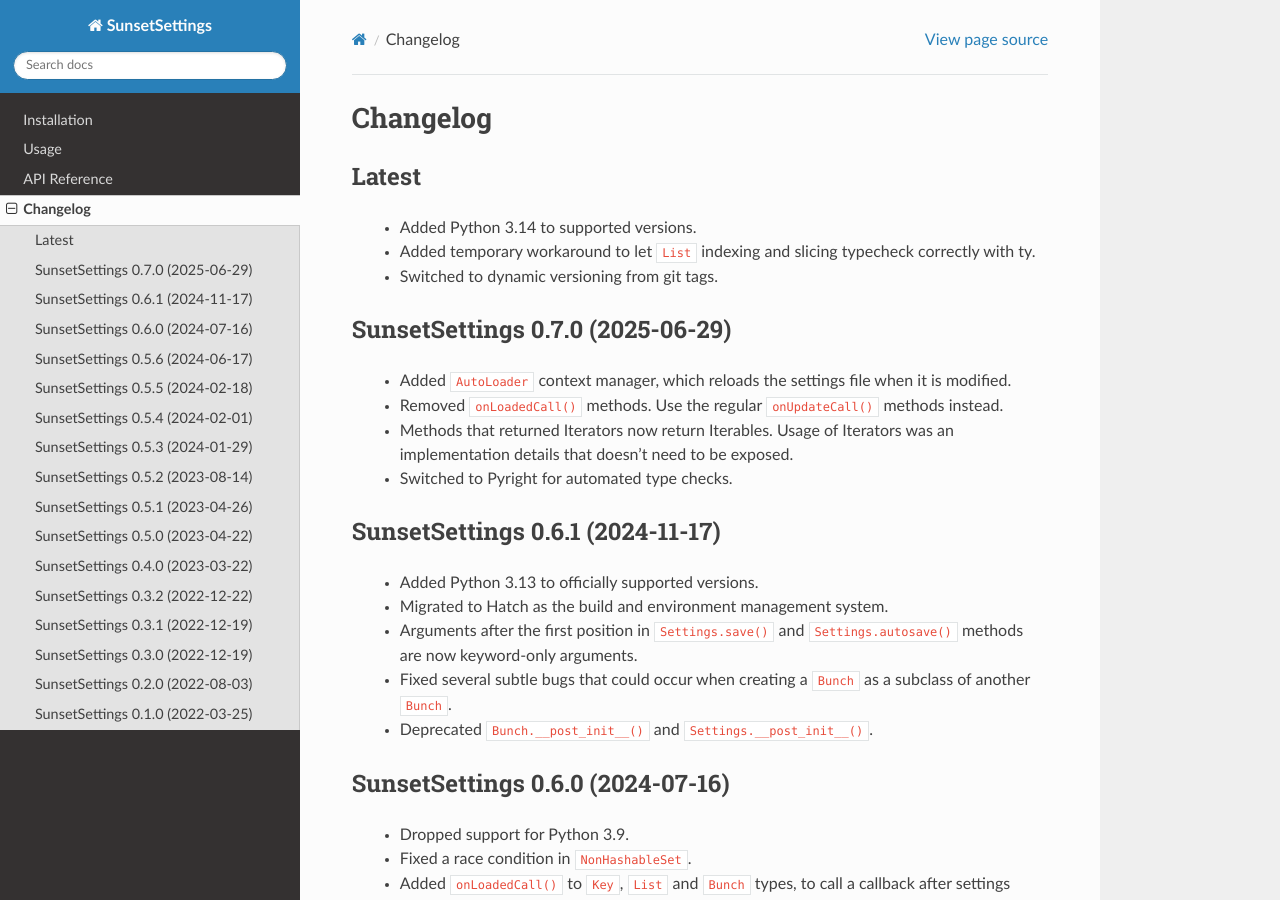
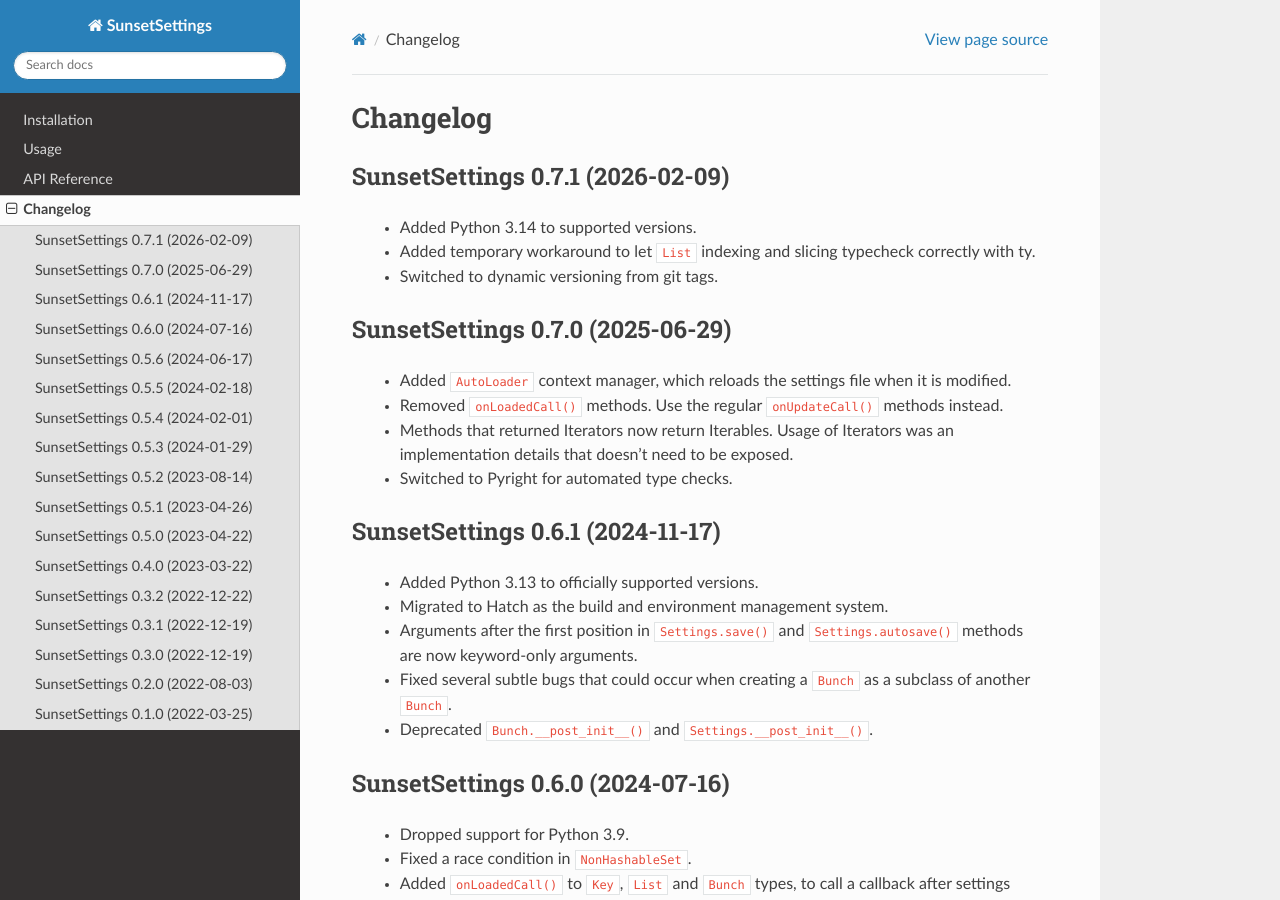
Before and after one commit to pvaret/SunsetSettings, a Sphinx documentation site: the page built from docs/source/changelog.rst, in a window 1280 px wide and 900 px high. Built offline with Sphinx 7.4.7 and the Read the Docs theme 3.1.0, drawn with Linux system fonts in a browser that asks for light colours; the version number could not be read and is left out.

Commit message:
Tagged v0.7.1.

```diff
--- a/docs/source/changelog.rst
+++ b/docs/source/changelog.rst
@@ -1,7 +1,7 @@
 Changelog
 =========
 
-Latest
+SunsetSettings 0.7.1 (2026-02-09)
 ---------------------------------
 
   - Added Python 3.14 to supported versions.
```
